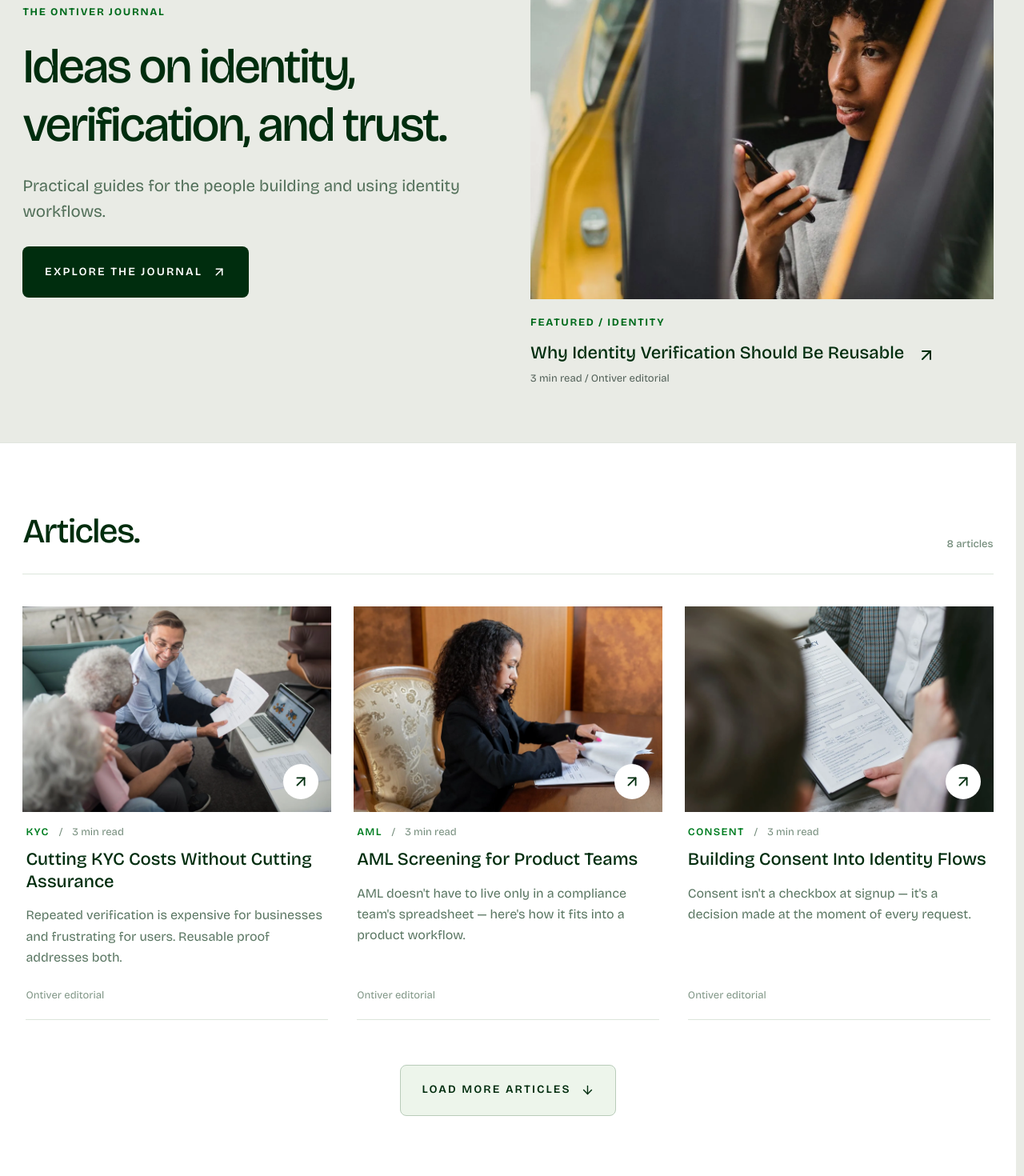
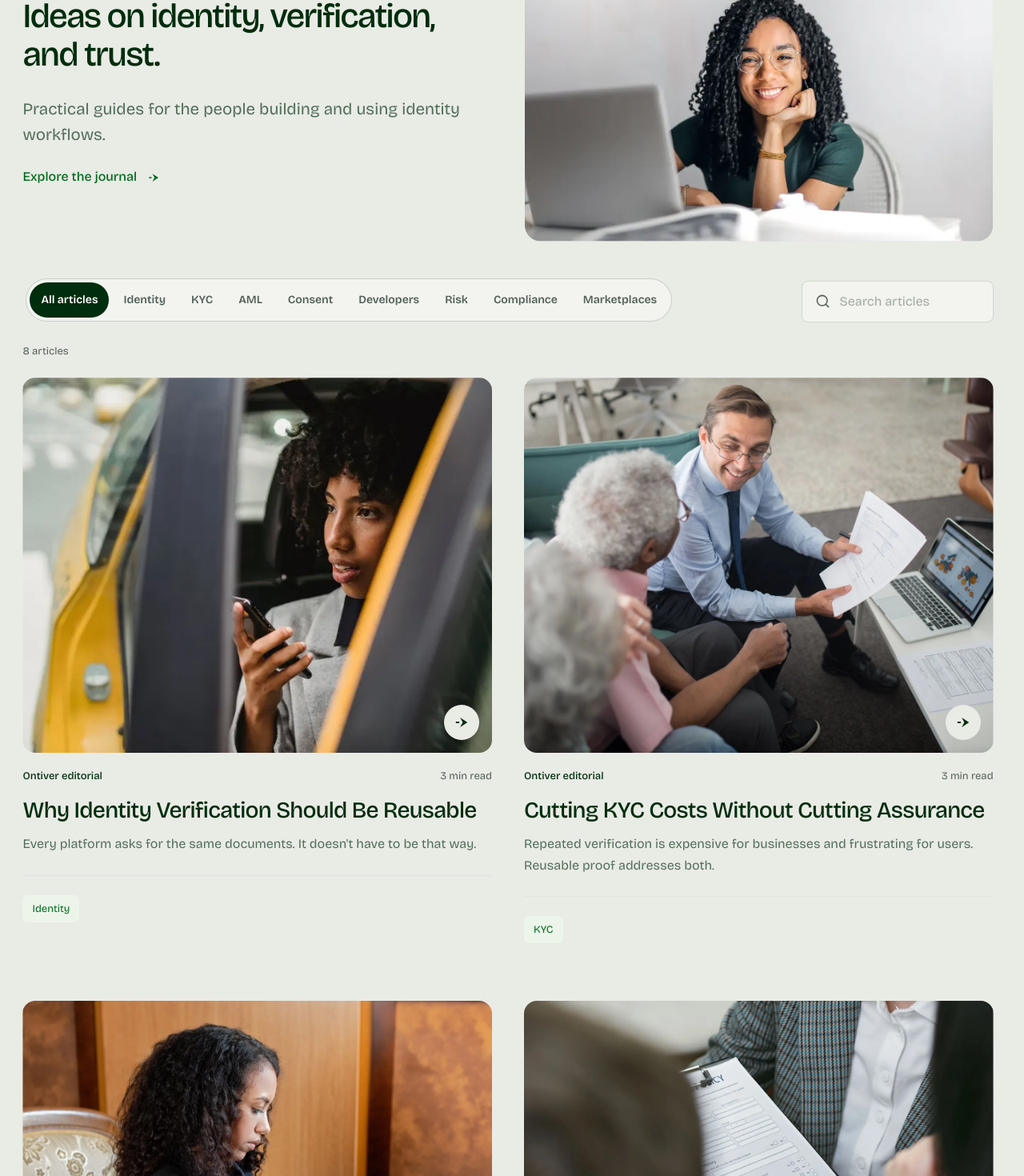
Before and after one commit to joinverza/ontiver_landing, a React (Vite) app: page /blogs in a window 1280 px wide. Shown: the part 300-1770 px from the top of the page at 80% size. Built offline with nearby package versions, Linux system fonts and the light colour scheme; no server answers.

Commit message:
feat(blog): redesign story filters, cards, and article layouts

```diff
--- /dev/null
+++ b/src/features/shared/blog/blog.css
@@ -0,0 +1,154 @@
+.blog-intro.page-intro {
+  padding-bottom: clamp(2rem, 3.334vw, 4rem);
+}
+
+.blog-intro .page-hero-content {
+  max-width: 80rem;
+}
+
+.blog-intro .page-hero-content > h1 {
+  max-width: none;
+}
+
+.blog-intro-action {
+  margin-top: 1.5rem;
+}
+
+.blog-library {
+  padding-bottom: var(--section-padding);
+}
+
+.blog-toolbar {
+  display: flex;
+  flex-wrap: wrap;
+  align-items: center;
+  gap: 1rem 1.5rem;
+}
+
+.blog-categories {
+  display: flex;
+  flex: 1 1 48rem;
+  flex-wrap: wrap;
+  align-items: center;
+  gap: 0.5rem;
+  min-width: 0;
+}
+
+.blog-category {
+  min-height: 3.25rem;
+  padding: 0.875rem 1.125rem;
+  border-radius: 8px;
+  color: #002d0e;
+  font-size: var(--text-meta);
+  font-weight: 600;
+  line-height: 1.4;
+  letter-spacing: 0.08em;
+  text-transform: uppercase;
+  transition:
+    background-color 180ms ease,
+    color 180ms ease;
+}
+
+.blog-category:hover {
+  background: #edf5eb;
+}
+
+.blog-category[aria-pressed="true"] {
+  background: #002d0e;
+  color: #fff;
+}
+
+.blog-search {
+  display: flex;
+  flex: 0 1 15rem;
+  align-items: center;
+  gap: 0.75rem;
+  min-width: 0;
+  min-height: 3.25rem;
+  padding: 0.75rem 1rem;
+  border: 1px solid #cddac9;
+  border-radius: 8px;
+  background: var(--surface-raised);
+  color: #526058;
+}
+
+.blog-search:focus-within {
+  outline: 2px solid #007d21;
+  outline-offset: 2px;
+}
+
+.blog-search > svg {
+  flex-shrink: 0;
+}
+
+.blog-search input {
+  width: 100%;
+  min-width: 0;
+  outline: none;
+  font-size: var(--text-body);
+}
+
+.blog-results-count {
+  margin-block: 1.25rem 1.5rem;
+}
+
+.blog-article-grid {
+  display: grid;
+  grid-template-columns: minmax(0, 1fr);
+  gap: 3rem;
+}
+
+.blog-card-media.context-photo {
+  aspect-ratio: 5 / 4;
+  border-radius: 16px;
+}
+
+.blog-library .blog-card-title {
+  font-size: clamp(1.5rem, 2.222vw, 2.5rem);
+  line-height: 1.25;
+  letter-spacing: -0.025em;
+}
+
+.blog-card-tags {
+  margin-top: 1.5rem;
+  border-top: 1px solid #dde6dc;
+}
+
+.blog-category-chip {
+  display: inline-flex;
+  border-radius: 6px;
+  background: #edf5eb;
+  padding: 0.5rem 0.75rem;
+  color: var(--ink-accent);
+  font-size: var(--text-meta);
+  line-height: 1.4;
+}
+
+.blog-load-more {
+  display: flex;
+  justify-content: center;
+  margin-top: clamp(2.5rem, 5.556vw, 5rem);
+}
+
+@media (min-width: 768px) {
+  .blog-article-grid {
+    grid-template-columns: repeat(2, minmax(0, 1fr));
+    gap: 4rem 2.5rem;
+  }
+}
+
+@media (max-width: 639px) {
+  .blog-categories {
+    flex-wrap: nowrap;
+    overflow-x: auto;
+    padding-bottom: 0.5rem;
+  }
+
+  .blog-category {
+    flex-shrink: 0;
+  }
+
+  .blog-search {
+    flex-basis: 100%;
+  }
+}
--- a/src/features/shared/blog/components/BlogCards.tsx
+++ b/src/features/shared/blog/components/BlogCards.tsx
@@ -1,6 +1,8 @@
-import { ArrowUpRight } from "lucide-react";
+import ActionIcon from "../../../../shared/components/ui/ActionIcon";
 import { Link, useLocation } from "react-router-dom";
 import type { BlogSummary } from "../data/summaries";
+import { SiteImage } from "../../../../shared/components/media/SiteImage";
+import "../blog.css";
 
 function useArticleHref(slug: string) {
   const { pathname } = useLocation();
@@ -11,9 +13,11 @@ function useArticleHref(slug: string) {
 export const ArticleImage = ({
   article,
   lazy = true,
+  sizes,
 }: {
   article: BlogSummary;
   lazy?: boolean;
+  sizes?: string;
 }) => {
   if (article.image.endsWith(".svg")) {
     return (
@@ -31,14 +35,13 @@ export const ArticleImage = ({
   }
 
   return (
-    <img
+    <SiteImage
       src={article.image}
       alt={article.imageAlt}
       width={article.imageWidth}
       height={article.imageHeight}
-      loading={lazy ? "lazy" : undefined}
-      fetchPriority={lazy ? undefined : "high"}
-      decoding="async"
+      priority={!lazy}
+      sizes={sizes}
       className="h-full w-full object-cover"
       style={{ objectPosition: article.imagePosition }}
     />
@@ -49,39 +52,46 @@ export const ArticleGridCard = ({
   article,
   index = 0,
   className = "",
+  priority = false,
 }: {
   article: BlogSummary;
   index?: number;
   className?: string;
+  priority?: boolean;
 }) => {
   const articleHref = useArticleHref(article.slug);
 
   return (
-    <article data-blog-card data-blog-card-index={index} className={`group min-w-0 ${className}`}>
+    <article
+      data-blog-card
+      data-blog-card-index={index}
+      className={`blog-card group min-w-0 ${className}`}
+    >
       <Link to={articleHref} className="flex h-full flex-col rounded-2xl outline-offset-8">
-        <div
-          data-scroll-reveal
-          className="context-photo context-photo--card relative [&>img]:transition-transform [&>img]:duration-500 motion-safe:group-hover:[&>img]:scale-[1.03]"
-        >
-          <ArticleImage article={article} />
-          <span className="absolute bottom-4 right-4 grid size-11 place-items-center rounded-full bg-white text-[#002d0e]">
-            <ArrowUpRight size={22} aria-hidden="true" />
+        <div className="blog-card-media context-photo context-photo--card relative [&>img]:transition-transform [&>img]:duration-500 motion-safe:group-hover:[&>img]:scale-[1.03]">
+          <ArticleImage
+            article={article}
+            lazy={!priority}
+            sizes="(min-width: 2400px) 1200px, (min-width: 768px) 50vw, 100vw"
+          />
+          <span className="absolute bottom-4 right-4 grid size-11 place-items-center rounded-full bg-surface text-[#002d0e]">
+            <ActionIcon size={22} aria-hidden="true" />
           </span>
         </div>
-        <div className="flex flex-1 flex-col px-1 pb-2 pt-4">
-          <div className="flex flex-wrap items-center gap-x-3 gap-y-1 text-meta text-[#002d0e]/55">
-            <span className="font-semibold uppercase tracking-[0.1em] text-[#007d21]">
-              {article.category}
+        <div className="blog-card-content flex flex-1 flex-col pb-2 pt-5">
+          <div className="blog-card-meta flex flex-wrap items-center justify-between gap-x-3 gap-y-2 text-meta text-[#526058]">
+            <span className="font-medium text-[#002d0e]">{article.author}</span>
+            <span className="flex flex-wrap gap-x-4 gap-y-1">
+              {article.date && <span>{article.date}</span>}
+              <span>{article.readTime}</span>
             </span>
-            <span aria-hidden="true">/</span>
-            <span>{article.readTime}</span>
           </div>
-          <h3 className="mt-3 text-card-title font-medium text-[#002d0e] transition-colors group-hover:text-[#007d21]">
+          <h3 className="blog-card-title mt-4 text-card-title font-medium text-[#002d0e] transition-colors group-hover:text-accent">
             {article.title}
           </h3>
-          <p className="mt-4 text-body text-[#002d0e]/65">{article.excerpt}</p>
-          <div className="mt-auto flex items-center justify-between gap-3 border-b border-[#dde6dc] pb-5 pt-6">
-            <span className="text-meta text-[#002d0e]/50">{article.date || article.author}</span>
+          <p className="mt-3 text-body text-[#002d0e]/65">{article.excerpt}</p>
+          <div className="blog-card-tags mt-auto flex items-center gap-3 pt-6">
+            <span className="blog-category-chip">{article.category}</span>
           </div>
         </div>
       </Link>
@@ -123,8 +133,8 @@ export const DarkFeaturedArticleCard = ({ article }: { article: BlogSummary }) =
             )}
             {article.readTime}
           </p>
-          <span className="mt-8 inline-flex min-h-12 items-center gap-3 rounded-full bg-white px-6 text-sm font-semibold text-[#002d0e]">
-            Read more <ArrowUpRight size={17} aria-hidden="true" />
+          <span className="mt-8 inline-flex min-h-12 items-center gap-3 rounded-full bg-surface px-6 text-sm font-semibold text-[#002d0e]">
+            Read more <ActionIcon size={17} aria-hidden="true" />
           </span>
         </div>
       </Link>
--- a/src/features/shared/blog/components/BlogHero.tsx
+++ b/src/features/shared/blog/components/BlogHero.tsx
@@ -1,41 +1,35 @@
-import { ArrowUpRight } from "lucide-react";
-import { Link } from "react-router-dom";
-import type { BlogSummary } from "../data/summaries";
-import { ArticleImage } from "./BlogCards";
+import ActionIcon from "../../../../shared/components/ui/ActionIcon";
+import ContextPhoto from "../../../../shared/components/ui/ContextPhoto";
+import { imagery } from "../../../../shared/data/imagery";
 
-const BlogHero = ({ featured }: { featured: BlogSummary }) => {
+const BlogHero = () => {
   return (
-    <header className="page-intro">
-      <div className="site-container grid items-center gap-10 lg:grid-cols-2 lg:gap-14">
-        <div className="min-w-0">
+    <header className="page-intro blog-intro">
+      <div className="site-container split-hero-grid">
+        <div className="page-hero-content">
           <p className="eyebrow">The Ontiver journal</p>
-          <h1 className="mt-5 max-w-[1100px] text-page-hero font-medium">
+          <h1 className="mt-5 text-page-hero font-medium">
             Ideas on identity, verification, and trust.
           </h1>
-          <p className="mt-6 max-w-[760px] text-subtitle text-[#002d0e]/65">
+          <p className="page-hero-description mt-6 text-subtitle text-[#002d0e]/65">
             Practical guides for the people building and using identity workflows.
           </p>
-          <a href="#blog-library" className="button-primary mt-7">
-            Explore the journal <ArrowUpRight size={18} aria-hidden="true" />
-          </a>
+          <div className="blog-intro-action">
+            <a
+              href="#blog-library"
+              className="inline-flex items-center gap-3 text-body font-medium text-accent"
+            >
+              Explore the journal <ActionIcon size={18} aria-hidden="true" />
+            </a>
+          </div>
         </div>
-        <Link
-          to={`/blogs/${featured.slug}`}
-          className="group block min-w-0 rounded-2xl outline-offset-8"
-          data-blog-card
-        >
-          <div data-scroll-reveal className="context-photo context-photo--hero">
-            <ArticleImage article={featured} lazy={false} />
-          </div>
-          <p className="eyebrow mt-5">Featured / {featured.category}</p>
-          <h2 className="mt-3 flex items-start gap-4 text-card-title font-medium transition-colors group-hover:text-[#007d21]">
-            {featured.title}
-            <ArrowUpRight size={24} className="mt-1 shrink-0" aria-hidden="true" />
-          </h2>
-          <p className="mt-2 text-meta text-[#526058]">
-            {featured.readTime} / {featured.author}
-          </p>
-        </Link>
+        <div className="page-hero-media hero-media-enter">
+          <ContextPhoto
+            image={imagery.education}
+            priority
+            sizes="(min-width: 1024px) 47vw, 100vw"
+          />
+        </div>
       </div>
     </header>
   );
--- a/src/features/shared/blog/pages/BlogPage.tsx
+++ b/src/features/shared/blog/pages/BlogPage.tsx
@@ -1,47 +1,91 @@
+import ActionIcon from "../../../../shared/components/ui/ActionIcon";
 import { useState } from "react";
-import { ArrowDown } from "lucide-react";
+import { Search } from "lucide-react";
 import BlogHero from "../components/BlogHero";
 import PageFooter from "../../../../shared/components/layout/PageFooter";
 import { useBlogLibrary } from "../hooks/useBlogContent";
-import { ArticleGridCard, DarkFeaturedArticleCard } from "../components/BlogCards";
+import { ArticleGridCard } from "../components/BlogCards";
+import SlidingPill from "../../../../shared/components/ui/SlidingPill";
 
 const BlogPage = () => {
   const blogArticles = useBlogLibrary();
-  const [visibleCount, setVisibleCount] = useState(3);
-  const featured = blogArticles.find((article) => article.featured) ?? blogArticles[0];
-  const darkFeature = blogArticles.filter((article) => article !== featured)[3];
+  const [visibleCount, setVisibleCount] = useState(6);
+  const [category, setCategory] = useState("");
+  const [search, setSearch] = useState("");
+  const categories = [...new Set(blogArticles.map((article) => article.category))];
+  const searchTerm = search.trim().toLowerCase();
   const libraryArticles = blogArticles.filter(
-    (article) => article !== featured && article !== darkFeature,
+    (article) =>
+      (!category || article.category === category) &&
+      (!searchTerm ||
+        [article.title, article.excerpt, article.category, article.author].some((text) =>
+          text.toLowerCase().includes(searchTerm),
+        )),
   );
   const gridArticles = libraryArticles.slice(0, visibleCount);
   const canLoadMore = visibleCount < libraryArticles.length;
 
   const loadMore = () => {
-    setVisibleCount((current) => Math.min(current + 3, libraryArticles.length));
+    setVisibleCount((current) => Math.min(current + 6, libraryArticles.length));
   };
 
   return (
-    <main id="main-content" tabIndex={-1} className="bg-white text-[#002d0e]">
-      <BlogHero featured={featured} />
+    <main id="main-content" tabIndex={-1} className="bg-surface text-[#002d0e]">
+      <BlogHero />
       <section
         id="blog-library"
-        className="section-space section-flow scroll-mt-24 border-t border-[#e1e6df]"
+        className="blog-library scroll-mt-24"
+        aria-labelledby="blog-library-heading"
       >
         <div className="site-container">
-          <div className="mb-10 flex flex-wrap items-end justify-between gap-4 border-b border-[#dde6dc] pb-7">
-            <div>
-              <h2 className="section-heading">Articles.</h2>
+          <h2 id="blog-library-heading" className="sr-only">
+            Articles.
+          </h2>
+          <div className="blog-toolbar">
+            <div className="blog-categories">
+              <SlidingPill
+                label="Article categories"
+                value={category}
+                options={["", ...categories].map((item) => ({
+                  value: item,
+                  label: item || "All articles",
+                }))}
+                onChange={(item) => {
+                  setCategory(item);
+                  setVisibleCount(6);
+                }}
+                layout="scroll"
+                size="compact"
+              />
             </div>
-            <p className="text-meta font-medium text-[#002d0e]/55">
-              {blogArticles.length} articles
-            </p>
+            <label className="blog-search">
+              <Search size={19} aria-hidden="true" />
+              <input
+                type="search"
+                aria-label="Search articles"
+                placeholder="Search articles"
+                value={search}
+                onChange={(event) => {
+                  setSearch(event.target.value);
+                  setVisibleCount(6);
+                }}
+              />
+            </label>
           </div>
-          <div className="grid gap-x-7 gap-y-12 md:grid-cols-2 lg:grid-cols-3" aria-live="polite">
+          <p className="blog-results-count text-meta text-[#526058]" role="status">
+            {libraryArticles.length} articles
+          </p>
+          <div className="blog-article-grid">
             {gridArticles.map((article, index) => (
-              <ArticleGridCard key={article.slug} article={article} index={index} />
+              <ArticleGridCard
+                key={article.slug}
+                article={article}
+                index={index}
+                priority={index === 0}
+              />
             ))}
           </div>
-          <div className="mt-12 text-center">
+          <div className="blog-load-more">
             <button
               type="button"
               className="button-secondary disabled:cursor-default disabled:opacity-50"
@@ -50,7 +94,7 @@ const BlogPage = () => {
             >
               {canLoadMore ? (
                 <>
-                  Load More Articles <ArrowDown size={17} aria-hidden="true" />
+                  Load More Articles <ActionIcon direction="down" size={17} aria-hidden="true" />
                 </>
               ) : (
                 "All Articles Loaded"
@@ -59,13 +103,6 @@ const BlogPage = () => {
           </div>
         </div>
       </section>
-      {darkFeature && (
-        <section className="section-space section-flow">
-          <div className="site-container">
-            <DarkFeaturedArticleCard article={darkFeature} />
-          </div>
-        </section>
-      )}
       <PageFooter />
     </main>
   );
```
Also changed, not shown: src/features/shared/blog/components/ArticleSidebar.tsx (+6 -5 lines), src/features/shared/blog/pages/BlogArticlePage.tsx (+47 -25 lines).
